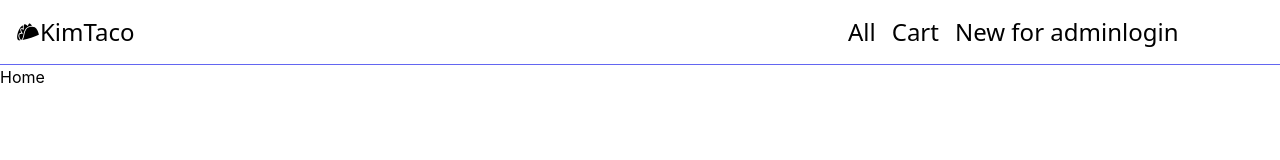
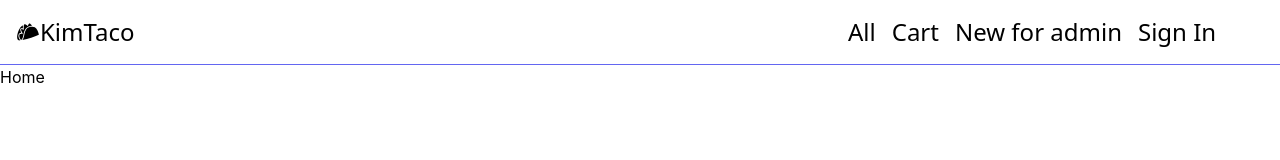
Before and after one commit to i-hope9/kimshop, a React (Create React App) app: page / in a window 1280 px wide. Shown: the top 160 px of the page. Built offline with nearby package versions, Linux system fonts and the light colour scheme; no server answers.

Commit message:
feat: google signin, signout 기능 구현

```diff
--- a/package.json
+++ b/package.json
@@ -6,7 +6,7 @@
     "@testing-library/jest-dom": "^5.16.5",
     "@testing-library/react": "^13.4.0",
     "@testing-library/user-event": "^13.5.0",
-    "firebase": "^9.16.0",
+    "firebase": "^9.17.1",
     "react": "^18.2.0",
     "react-dom": "^18.2.0",
     "react-icons": "^4.7.1",
--- a/src/api/firebase.js
+++ b/src/api/firebase.js
@@ -1,5 +1,11 @@
 import { initializeApp } from "firebase/app";
-import { getAuth, signInWithPopup, GoogleAuthProvider } from "firebase/auth";
+import {
+  getAuth,
+  signInWithPopup,
+  GoogleAuthProvider,
+  signOut,
+  onAuthStateChanged,
+} from "firebase/auth";
 
 const firebaseConfig = {
   apiKey: process.env.REACT_APP_FIREBASE_API,
@@ -11,9 +17,9 @@ const firebaseConfig = {
 // Initialize Firebase
 const app = initializeApp(firebaseConfig);
 const provider = new GoogleAuthProvider();
-const auth = getAuth();
+const auth = getAuth(app);
 
-export function googleLogin() {
+export function googleSignIn() {
   signInWithPopup(auth, provider)
     .then((result) => {
       const user = result.user;
@@ -23,3 +29,13 @@ export function googleLogin() {
       console.error(error);
     });
 }
+
+export function googleSignOut() {
+  signOut(auth);
+}
+
+export function onUserStateChanged(callback) {
+  onAuthStateChanged(auth, (user) => {
+    callback(user);
+  });
+}
--- a/src/components/Navbar.jsx
+++ b/src/components/Navbar.jsx
@@ -1,20 +1,48 @@
 import React from "react";
 import { Link } from "react-router-dom";
 import { GiTacos } from "react-icons/gi";
-import { googleLogin } from "../api/firebase";
+import {
+  googleSignIn,
+  googleSignOut,
+  onUserStateChanged,
+} from "../api/firebase";
+import { useState } from "react";
+import { useEffect } from "react";
+import User from "./User";
 
 export default function Navbar() {
+  const [user, setUser] = useState();
+
+  useEffect(() => {
+    onUserStateChanged((user) => setUser(user));
+  }, []);
 
   return (
     <header className="flex flex-row p-4 text-2xl font-sans border-b border-indigo-500">
       <Link to="/" className="basis-2/3">
-        <h1 className="flex items-center"><GiTacos /> KimTaco</h1>
+        <h1 className="flex items-center">
+          <GiTacos /> KimTaco
+        </h1>
       </Link>
       <nav className="basis-1/3">
         <Link to="/products">All</Link>
-        <Link to="/cart" className="ml-4">Cart</Link>
-        <Link to="/products/new" className="ml-4">New for admin</Link>
-        <button onClick={googleLogin}>login</button>
+        <Link to="/cart" className="ml-4">
+          Cart
+        </Link>
+        <Link to="/products/new" className="ml-4">
+          New for admin
+        </Link>
+        {!user && (
+          <button onClick={googleSignIn} className="ml-4">
+            Sign In
+          </button>
+        )}
+        {user && <User user={user}></User>}
+        {user && (
+          <button onClick={googleSignOut} className="ml-4">
+            Sign Out
+          </button>
+        )}
       </nav>
     </header>
   );
--- /dev/null
+++ b/src/components/User.jsx
@@ -0,0 +1,14 @@
+import React from "react";
+
+export default function User({ user: { photoURL, displayName } }) {
+  return (
+    <div className="flex items-center">
+      <img
+        src={photoURL}
+        alt={displayName}
+        className="rounded-full w-10 h-10 mr-2"
+      />
+      <span className="hidden md:block">{displayName}</span>
+    </div>
+  );
+}
```
Also changed, not shown: 1 other file (tests, documents, lock files or other folders).
